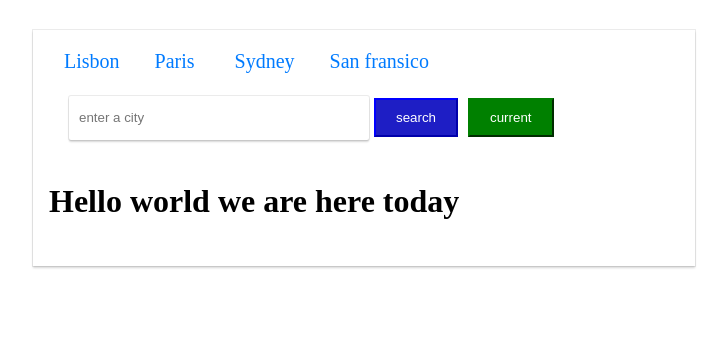
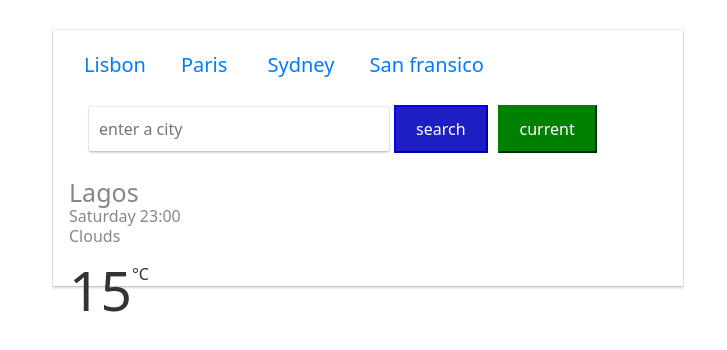
Before and after one commit to Dammy36/weather2-react, a React (Create React App) app: page / in a window 1280 px wide. Shown: the top 350 px of the page, without its empty margins (17-744 px from the left). Built offline with nearby package versions, Linux system fonts and the light colour scheme; no server answers.

Commit message:
Added bootstrap

```diff
--- a/package.json
+++ b/package.json
@@ -7,6 +7,7 @@
     "@testing-library/react": "^13.4.0",
     "@testing-library/user-event": "^13.5.0",
     "axios": "^1.3.1",
+    "bootstrap": "^5.2.3",
     "react": "^18.2.0",
     "react-dom": "^18.2.0",
     "react-loader-spinner": "^5.3.4",
--- a/src/App.css
+++ b/src/App.css
@@ -1,7 +1,7 @@
 
 .App {
   box-shadow: 0 2px 2px 0 rgb(0 0 0 / 16%), 0 0 0 1px rgb(0 0 0 / 8%);
-  margin:30px 50px;
+  margin:30px 70px;
   max-width: 630px;
   padding: 20px 16px 24px;
 }
@@ -52,3 +52,30 @@ button{
   border-color: green;
   color: white;
 }
+h1{
+  font-size: 25px;
+  color: #878787;
+  line-height: 28px;
+  margin: 0;
+  font-weight: 100px;
+}
+
+p{
+  color: #878787;
+  font-size: 16px;
+  font-weight: 100px;
+  line-height: 20px;
+}
+.weather-today{
+  font-size: 55px;
+  color: #333;
+  float: left;
+  font-weight: 400;
+  line-height: 1;
+}
+.weather-today2{
+  color: #333;
+    float: left;
+    font-size: 16px;
+    line-height: 1.5;
+  }
--- a/src/App.js
+++ b/src/App.js
@@ -1,4 +1,5 @@
-
+import 'bootstrap/dist/css/bootstrap.min.css';
+import 'bootstrap/dist/js/bootstrap.bundle.min';
 import './App.css';
 import Weather from './Weather';
 
@@ -18,11 +19,14 @@ function App( ) {
           <button>search</button>
           <button className="current">current</button>
         </form>
-
-        <h1>
-          Hello world we are here today
-        </h1>
-
+        <div>
+          <h1>Lagos</h1>
+        <p>Saturday 23:00
+            <div className='weather-clouds'>Clouds</div>
+         </p>
+        </div>
+        <div className='weather-today'>15</div>
+          <span className='weather-today2'>°C</span>
        <Weather city="Lagos"/>
       </header>
     </div>
--- a/src/index.css
+++ b/src/index.css
@@ -1,4 +1,5 @@
 body {
-  margin: 0;
-
+  margin: 50px;
+  padding: 0;
+  font-family: Arial, Helvetica, sans-serif;
 }
```
Also changed, not shown: 1 other file (tests, documents, lock files or other folders).
